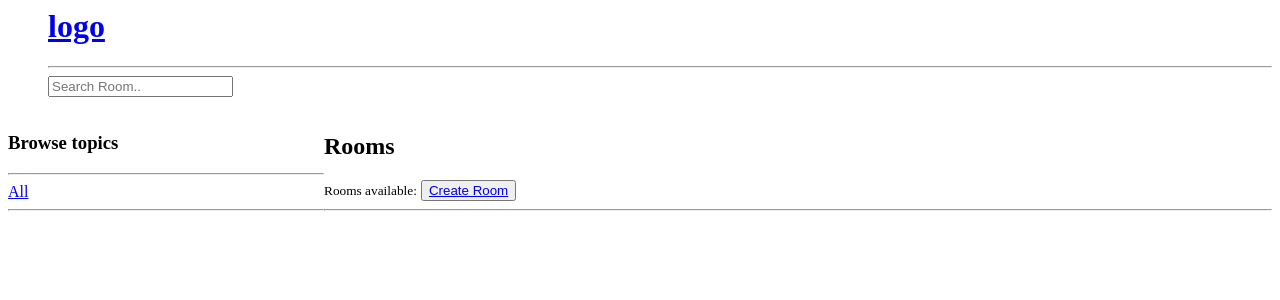
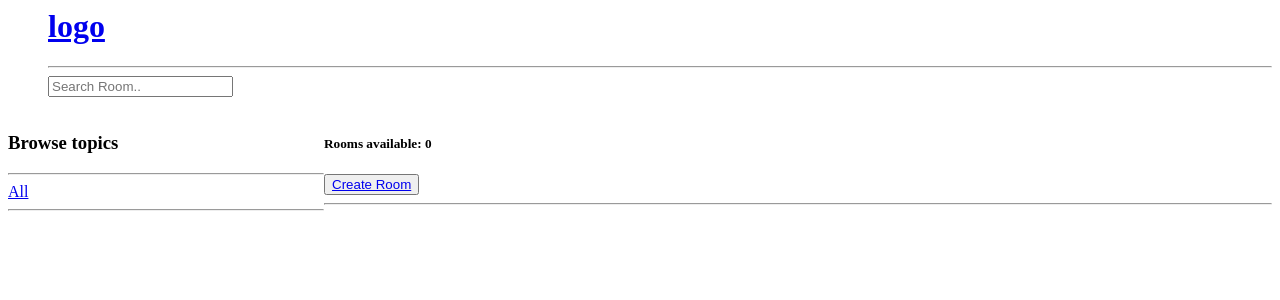
Before and after one commit to alejandroBarraza/chatApp, a Django app: page / in a window 1280 px wide. Shown: the top 300 px of the page. Run offline with Django 4.2, Linux system fonts and the light colour scheme; data that the repository does not hold is empty.

Commit message:
count rooms available

```diff
--- a/base/templates/base/home.html
+++ b/base/templates/base/home.html
@@ -34,8 +34,7 @@
 
     <div class="home-rooms-container">
         <div class="home-create-room">
-            <h2>Rooms</h2>
-            <small>Rooms available:</small>
+            <h5>Rooms available: {{room_count}}  </h5>
             <button>
                 <a href="{% url 'create-room' %}">
                 Create Room
--- a/base/views.py
+++ b/base/views.py
@@ -28,11 +28,15 @@ def home(request):
         Q(host__username__contains = q)
 
     )
-    print(rooms)
     topics = Topic.objects.all()
+
+    # get many rooms available from last query instance(room)
+    room_count = rooms.count()
+
     context = {
         'rooms': rooms,
-        'topics': topics
+        'topics': topics,
+        'room_count': room_count
     }
     return render(request,'base/home.html',context)
 
```
